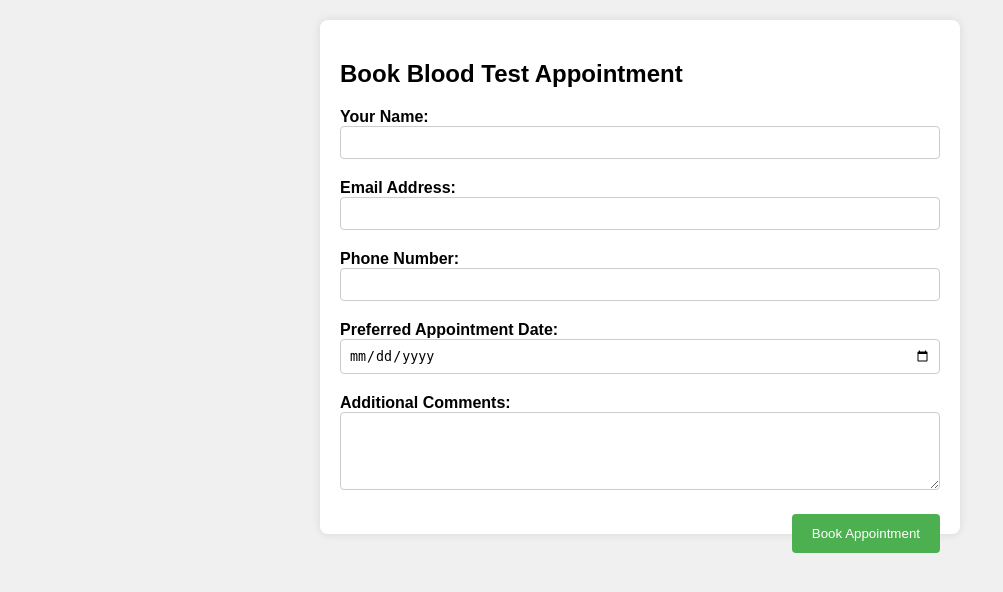
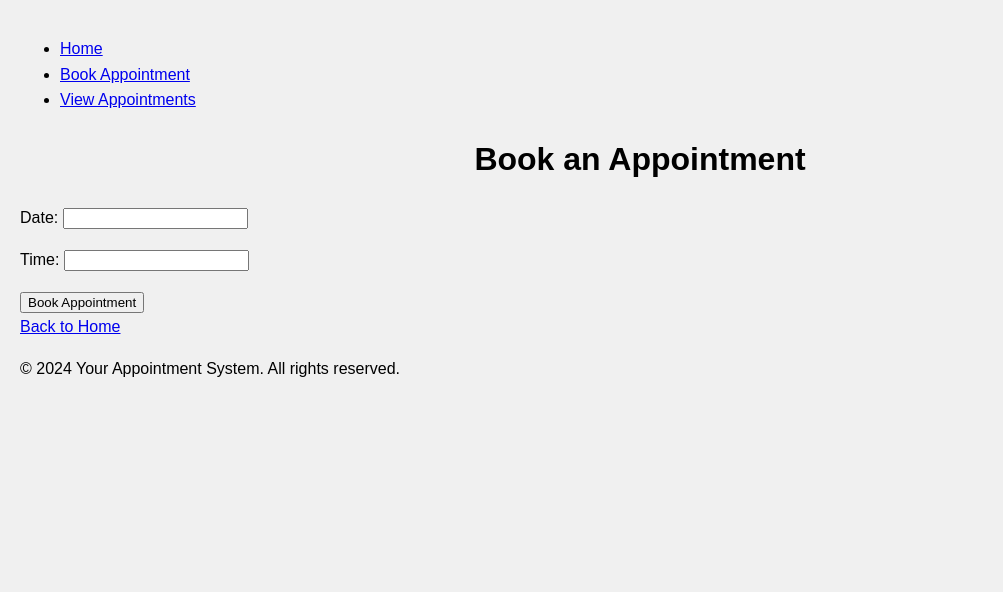
Before and after one commit to suhasitrivedi/Blood_Test_System, a Django app: template bloodtestsystem/bloodtestsystem/templates/core/book_appointment.html in a window 1280 px wide. Shown: the top 592 px of the page, without its empty margins (0-1003 px from the left). Run offline with Django 5.2, Linux system fonts and the light colour scheme; the template is opened without the code that fills it: values that come from a table or form of the project are taken from there, others are empty.

Commit message:
Save work before deleting Codespace

```diff
--- /dev/null
+++ b/bloodtestsystem/bloodtestsystem/templates/core/base.html
@@ -0,0 +1,47 @@
+<!-- core/base.html -->
+
+<!DOCTYPE html>
+<html lang="en">
+<head>
+    <meta charset="UTF-8">
+    <meta name="viewport" content="width=device-width, initial-scale=1.0">
+    <title>Your Appointment System</title>
+    <style>/* Example styles for demonstration */
+        body {
+            font-family: Arial, sans-serif;
+            line-height: 1.6;
+            background-color: #f0f0f0;
+            margin: 0;
+            padding: 20px;
+        }
+
+        h1 {
+            text-align: center;
+            margin-bottom: 20px;
+        }
+
+        /* Add more CSS rules as needed */
+        </style>
+</head>
+<body>
+    <header>
+        <nav>
+            <ul>
+                <li><a href="{% url 'home' %}">Home</a></li>
+                <li><a href="{% url 'book_appointment' %}">Book Appointment</a></li>
+                <li><a href="{% url 'appointment_list' %}">View Appointments</a></li>
+                <!-- Add more navigation links as needed -->
+            </ul>
+        </nav>
+    </header>
+
+    <main>
+        {% block content %}
+        {% endblock %}
+    </main>
+
+    <footer>
+        <p>&copy; 2024 Your Appointment System. All rights reserved.</p>
+    </footer>
+</body>
+</html>
--- a/bloodtestsystem/bloodtestsystem/templates/core/book_appointment.html
+++ b/bloodtestsystem/bloodtestsystem/templates/core/book_appointment.html
@@ -1,87 +1,13 @@
-<!-- book_appointment.html -->
+<!-- core/book_appointment.html -->
 
-<!DOCTYPE html>
-<html lang="en">
-<head>
-    <meta charset="UTF-8">
-    <meta name="viewport" content="width=device-width, initial-scale=1.0">
-    <title>Book Blood Test Appointment</title>
-    <style>
-        body {
-            font-family: Arial, sans-serif;
-            background-color: #f0f0f0;
-            margin: 20px;
-        }
-        .container {
-            background-color: #fff;
-            padding: 20px;
-            border-radius: 8px;
-            box-shadow: 0 0 10px rgba(0, 0, 0, 0.1);
-            max-width: 600px;
-            margin: auto;
-        }
-        .form-group {
-            margin-bottom: 20px;
-        }
-        label {
-            font-weight: bold;
-        }
-        input[type="text"], input[type="email"], select, input[type="date"] {
-            width: 100%;
-            padding: 8px;
-            border: 1px solid #ccc;
-            border-radius: 4px;
-            box-sizing: border-box;
-        }
-        textarea {
-            width: 100%;
-            padding: 8px;
-            border: 1px solid #ccc;
-            border-radius: 4px;
-            box-sizing: border-box;
-            resize: vertical;
-        }
-        button {
-            background-color: #4CAF50;
-            color: white;
-            padding: 12px 20px;
-            border: none;
-            border-radius: 4px;
-            cursor: pointer;
-            float: right;
-        }
-        button:hover {
-            background-color: #45a049;
-        }
-    </style>
-</head>
-<body>
-    <div class="container">
-        <h2>Book Blood Test Appointment</h2>
-        <form method="post">
-            {% csrf_token %}
-            <div class="form-group">
-                <label for="name">Your Name:</label>
-                <input type="text" id="name" name="name" required>
-            </div>
-            <div class="form-group">
-                <label for="email">Email Address:</label>
-                <input type="email" id="email" name="email" required>
-            </div>
-            <div class="form-group">
-                <label for="phone">Phone Number:</label>
-                <input type="text" id="phone" name="phone" required>
-            </div>
-            <div class="form-group">
-                <label for="appointment_date">Preferred Appointment Date:</label>
-                <input type="date" id="appointment_date" name="appointment_date" required>
-            </div>
-            <div class="form-group">
-                <label for="comments">Additional Comments:</label>
-                <textarea id="comments" name="comments" rows="4"></textarea>
-            </div>
-            <button type="submit">Book Appointment</button>
-        </form>
-    </div>
-</body>
-</html>
+{% extends 'core/base.html' %}
+
+{% block content %}
+    <h1>Book an Appointment</h1>
+    <form method="post">
+        {% csrf_token %}
+        {{ form.as_p }}
+        <button type="submit" class="btn btn-primary">Book Appointment</button>
+    </form>
+    <a href="{% url 'home' %}" class="btn btn-secondary">Back to Home</a>
+{% endblock %}
--- a/bloodtestsystem/bloodtestsystem/urls.py
+++ b/bloodtestsystem/bloodtestsystem/urls.py
@@ -1,13 +1,14 @@
 from django.contrib import admin
 from django.urls import path, include
 from django.views.generic import RedirectView
+from core import views
 
 urlpatterns = [
     path('admin/', admin.site.urls),
-    path('register/', include('core.urls')),
-    path('book_appointment/', include('core.urls')),
-    path('appointments/', include('core.urls')),
-    path('report/<int:appointment_id>/', include('core.urls')),
-    path('accounts/', include('django.contrib.auth.urls')),
-    path('', RedirectView.as_view(url='register/', permanent=False)),
+    path('register/', views.register, name='register'),  # Endpoint for user registration
+    path('book_appointment/', views.book_appointment, name='book_appointment'),  # Endpoint for booking appointments
+    path('appointments/', views.appointment_list, name='appointment_list'),  # Endpoint for listing appointments
+    path('appointments/<int:appointment_id>/', views.view_report, name='view_report'),  # Endpoint for viewing report
+    path('accounts/', include('django.contrib.auth.urls')),  # Include Django's built-in authentication URLs
+    path('', RedirectView.as_view(url='/register/', permanent=False)),  # Redirect root URL to register page
 ]
```
Also changed, not shown: bloodtestsystem/bloodtestsystem/templates/core/appointment_list.html (+13 -4 lines), bloodtestsystem/bloodtestsystem/templates/core/view_report.html (added, +28 -0 lines), bloodtestsystem/core/views.py (+5 -14 lines), bloodtestsystem/db.sqlite3.
